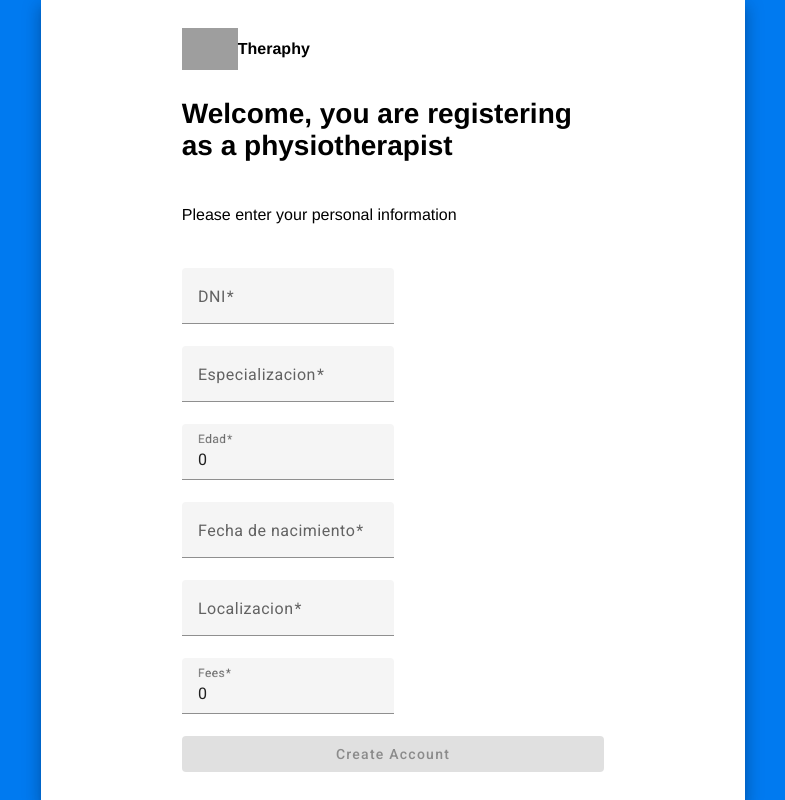
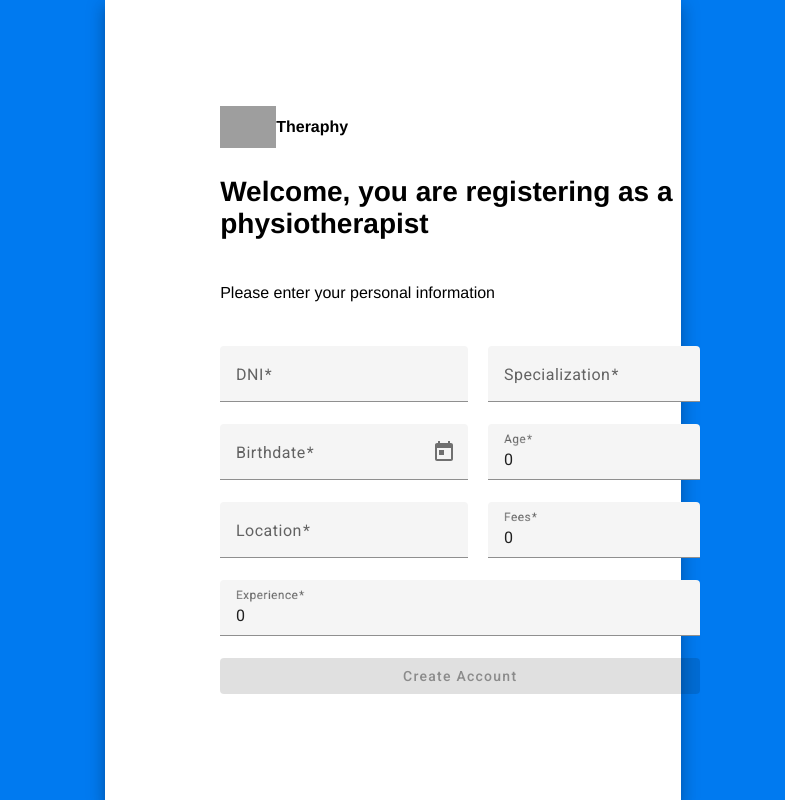
Before and after one commit to upc-pre-202302-IoTheraphy-SI572-SW71/Web-Theraphy, an Angular app: page /registration-physiotherapist in a window 1280 px wide. Shown: the whole page, without its empty margins (247-1032 px from the left). Built offline with nearby package versions, Linux system fonts and the light colour scheme; grey boxes are pictures that could not be loaded.

Commit message:
feat(update): Update physiotherapist Register Views, css, html and ts

```diff
--- a/src/app/security/pages/physiotherapist-register/physiotherapist-register.component.css
+++ b/src/app/security/pages/physiotherapist-register/physiotherapist-register.component.css
@@ -6,14 +6,16 @@
   align-items: center;
   font-family: 'IBM Plex Sans', "Helvetica Neue", sans-serif;
 }
+
 .signup-section {
   background-color: #FFFFFF;
   display: flex;
   flex-direction: row;
   align-items: center;
-  width: 55%;
+  width: 45%;
   height: 100%;
 }
+
 .signup-form-container {
   padding: 0 20%;
   display: flex;
@@ -26,13 +28,16 @@
   flex-direction: row;
   align-items: center;
 }
+
 .logo-image {
   width: 56px;
 }
+
 .logo-text {
   font-weight: 600;
   font-size: 16px;
 }
+
 .signup-form {
   display: flex;
   flex-direction: row;
@@ -42,6 +47,39 @@
   font-size: 28px;
   font-weight: 700;
 }
+
 .signup-button {
   width: 100%;
 }
+
+.signup-form-general-data {
+  display: grid;
+  grid-template-columns: repeat(2, 1fr);
+  gap: 20px;
+  text-align: center;
+  align-items: center;
+}
+
+.left-column,
+.right-column {
+  display: flex;
+  flex-direction: column;
+}
+
+.full-width {
+  width: 100%;
+  max-width: 300px;
+  margin: 0 auto;
+}
+
+.signup-button {
+  grid-column: span 2;
+  justify-self: center;
+  margin-top: -20px;
+}
+
+.experience {
+  grid-column: 1 / span 2;
+  text-align: center;
+  margin-top: -20px;
+}
--- a/src/app/security/pages/physiotherapist-register/physiotherapist-register.component.html
+++ b/src/app/security/pages/physiotherapist-register/physiotherapist-register.component.html
@@ -13,37 +13,45 @@
       <form [formGroup]="registerForm" (submit)="submitPhysiotherapistForm()" class="signup-form">
 
         <div class="signup-form-general-data">
-
+          <div class="left-column">
             <mat-form-field appearance="fill" class="full-width">
               <mat-label>DNI</mat-label>
               <input type="text" matInput formControlName="dni" required [(ngModel)]="physiotherapist.dni">
             </mat-form-field>
 
             <mat-form-field appearance="fill" class="full-width">
-            <mat-label>Especializacion</mat-label>
+              <mat-label>Birthdate</mat-label>
+              <input matInput [matDatepicker]="picker" formControlName="birthdayDate">
+              <mat-datepicker-toggle matSuffix [for]="picker"></mat-datepicker-toggle>
+              <mat-datepicker #picker></mat-datepicker>
+            </mat-form-field>
+
+            <mat-form-field appearance="fill" class="full-width">
+              <mat-label>Location</mat-label>
+              <input type="text" matInput formControlName="location" required [(ngModel)]="physiotherapist.location">
+            </mat-form-field>
+
+          </div>
+          <div class="right-column">
+            <mat-form-field appearance="fill" class="full-width">
+              <mat-label>Specialization</mat-label>
               <input type="text" matInput formControlName="specialization" required [(ngModel)]="physiotherapist.specialization">
             </mat-form-field>
 
             <mat-form-field appearance="fill" class="full-width">
-            <mat-label>Edad</mat-label>
+              <mat-label>Age</mat-label>
               <input type="text" matInput formControlName="age" required [(ngModel)]="physiotherapist.age">
-          </mat-form-field>
-
-          <mat-form-field appearance="fill" class="full-width">
-            <mat-label>Fecha de nacimiento</mat-label>
-            <input type="text" matInput formControlName="birthdayDate" required [(ngModel)]="physiotherapist.birthdayDate">
-          </mat-form-field>
-
-          <mat-form-field appearance="fill" class="full-width">
-            <mat-label>Localizacion</mat-label>
-            <input type="text" matInput formControlName="location" required [(ngModel)]="physiotherapist.location">
             </mat-form-field>
 
             <mat-form-field appearance="fill" class="full-width">
               <mat-label>Fees</mat-label>
               <input type="text" matInput formControlName="fees" required [(ngModel)]="physiotherapist.fees">
             </mat-form-field>
-
+          </div>
+          <mat-form-field appearance="fill" class="experience">
+            <mat-label>Experience</mat-label>
+            <input type="text" matInput formControlName="experience" required [(ngModel)]="physiotherapist.yearsExperience">
+          </mat-form-field>
           <button [disabled]="!registerForm.valid" mat-raised-button color="primary" type="submit" class="signup-button">Create Account</button>
         </div>
 
--- a/src/app/security/pages/physiotherapist-register/physiotherapist-register.component.ts
+++ b/src/app/security/pages/physiotherapist-register/physiotherapist-register.component.ts
@@ -1,5 +1,5 @@
 import { Component } from '@angular/core';
-import {FormBuilder, FormGroup, Validators} from "@angular/forms";
+import {AbstractControl, FormBuilder, FormGroup, Validators} from "@angular/forms";
 import {PatientService} from "../../services/patient.service";
 import {Router} from "@angular/router";
 import {Physiotherapist} from "../../model/physiotherapist";
@@ -18,7 +18,7 @@ export class PhysiotherapistRegisterComponent {
     '',
     0,
     '',
-    '',
+    'https://cdn.pixabay.com/photo/2015/10/05/22/37/blank-profile-picture-973460_960_720.png',
     '',
     0,
     0,
@@ -35,6 +35,11 @@ export class PhysiotherapistRegisterComponent {
   }
 
   submitPhysiotherapistForm() {
+    if (this.registerForm && this.registerForm.get('birthdayDate')) {
+      const birthdayDate = this.registerForm.get('birthdayDate')!.value;
+      if (birthdayDate) {
+        const formattedBirthday = this.formatDate(birthdayDate);
+        this.physiotherapist.birthdayDate = formattedBirthday;
         this.physiotherapistService.createPhysiotherapist(this.physiotherapist).subscribe(
           () => {
             this.router.navigate(['/physiotherapist-list']);
@@ -44,14 +49,36 @@ export class PhysiotherapistRegisterComponent {
           }
         );
       }
+    }
+  }
 
   registerForm: FormGroup = this.formBuilder.group({
-    dni: ['', {validators: [Validators.required], updatedOn: 'change'}],
+    dni: ['', {validators: [Validators.required,Validators.pattern(/^\d{8}$/)], updatedOn: 'change'}],
     specialization: ['', {validators: [Validators.required], updatedOn: 'change'}],
-    age: ['', {validators: [Validators.required], updatedOn: 'change'}],
+    age: ['', {validators: [Validators.required,Validators.min(18)], updatedOn: 'change'}],
     location: ['', {validators: [Validators.required], updatedOn: 'change'}],
-    birthdayDate: ['', {validators: [Validators.required], updatedOn: 'change'}],
+    birthdayDate: ['', {validators: [Validators.required,this.validateBirthday], updatedOn: 'change'}],
     fees: ['', {validators: [Validators.required], updatedOn: 'change'}],
+    experience: ['', {validators: [Validators.required], updatedOn: 'change'}],
   })
+  validateBirthday(control: AbstractControl): { [key: string]: any } | null {
+    if (control.value) {
+      const birthday = new Date(control.value);
+      const today = new Date();
+      const age = today.getFullYear() - birthday.getFullYear();
 
+      if (age < 18) {
+        return { 'ageInvalid': true };
       }
+    }
+
+    return null;
+  }
+  formatDate(date: string): string {
+    const dateObj = new Date(date);
+    const year = dateObj.getFullYear();
+    const month = (dateObj.getMonth() + 1).toString().padStart(2, '0');
+    const day = dateObj.getDate().toString().padStart(2, '0');
+    return `${year}-${month}-${day}`;
+  }
+}
```
Lines whose indentation alone changed are shown as unchanged.
